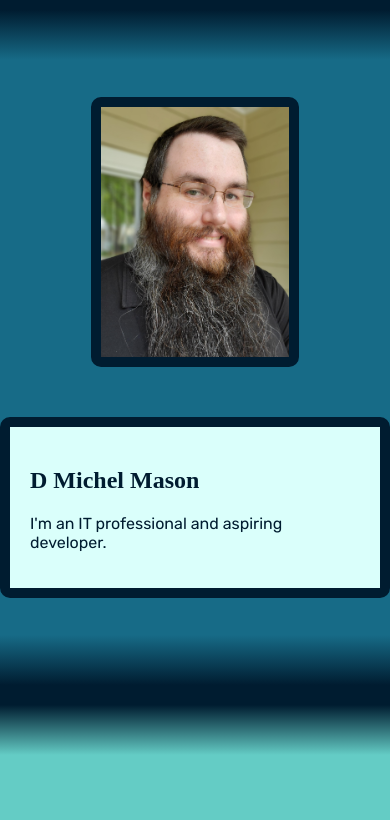
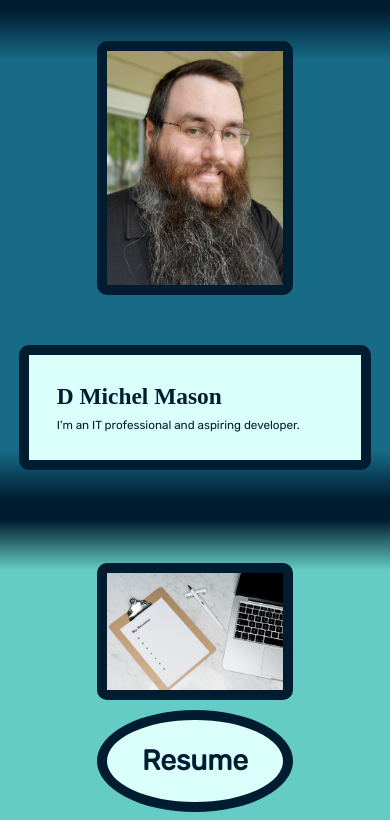
Before and after one commit to Vva70/html-personal-site, a plain HTML site: page index.html in a window 390 px wide. Shown: the top 820 px of the page. Drawn offline with Linux system fonts and the light colour scheme; a web font is replaced by a local one.

Commit message:
Add files via upload

```diff
--- a/css/main.css
+++ b/css/main.css
@@ -83,8 +83,8 @@ h2 {
 }
 
 .feature-card {
-    height: 200px;
-    width: 170px;
+    /*height: 200px;
+    width: 170px;*/
     text-align: center;
 }
 
@@ -140,16 +140,54 @@ hr {
     }
 
     #intro > .flex-container {
-        height: 575px;
+        height: 100vw;
         gap: 50px;
     }
 
     #features > .flex-container {
-        height: 875px;
-        gap: 70px;
+        height: 200vw;
+        gap: 6vw;
     }
 
     .portrait {
         order: -1;
     }
+
+    .text-card {
+        width: 75vw;
+    }
+
+    .text-card h1 {
+        font-size: 6vw;
+        margin: .5rem;
+    }
+
+    .text-card p {
+        font-size: 3vw;
+        margin: .5rem;
+    }
+
+    .portrait, .portrait img {
+        height: 60vw;
+    }
+
+    .feature-image {
+        height: 30vw;
+        width: 45vw;
+
+    }
+
+    .feature-image img {
+        height: 30vw;
+    }
+
+    .feature-label {
+        width: 45vw;
+        height: 21vw;
+        font-size: 4.8vw;
+    }
+
+    .main-footer p {
+        font-size: 3vw;
+    }
 }
```
